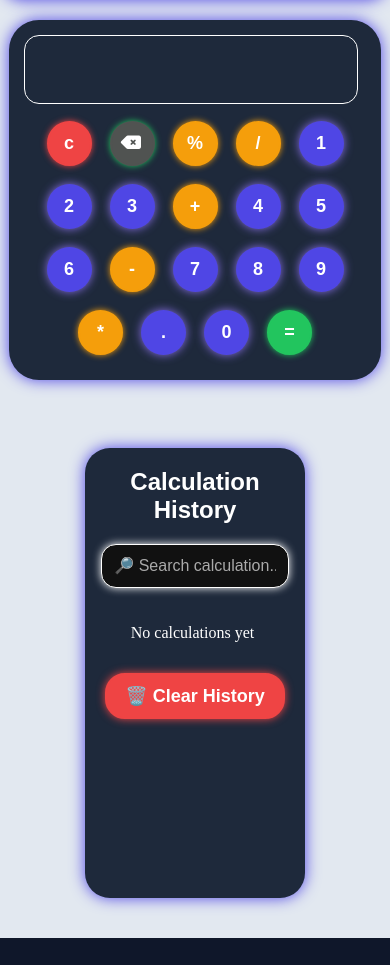
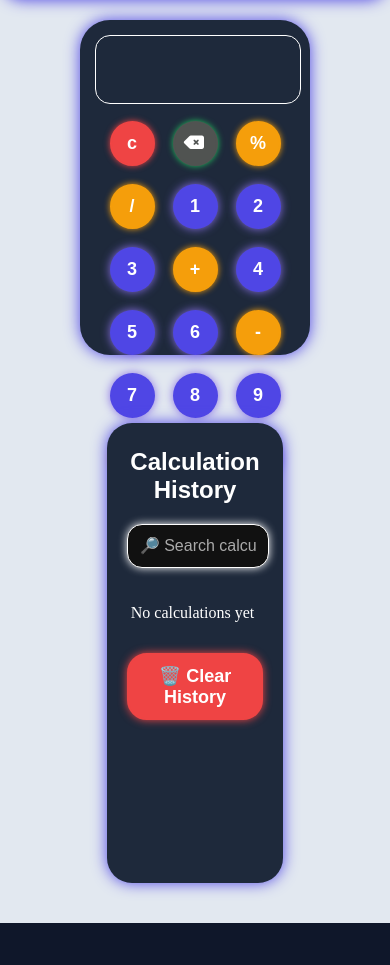
Before and after one commit to husenpathan2006/Calculator, a plain HTML site: page index.html in a window 390 px wide. Shown: the part 135-1100 px from the top of the page. Drawn offline with Linux system fonts and the light colour scheme.

Commit message:
1fixed changes

```diff
--- a/calculator.css
+++ b/calculator.css
@@ -514,7 +514,8 @@
     }
 
     #calculator {
-        width: 350px;
+        width: 200px;
+        height: 300px;
         max-width: 90%;
         margin: 30px auto 0;
     }
@@ -526,7 +527,7 @@
 
     .history-section {
         width: 90%;
-        padding: 15px;
+        padding: 20px;
 
     }
 
```
